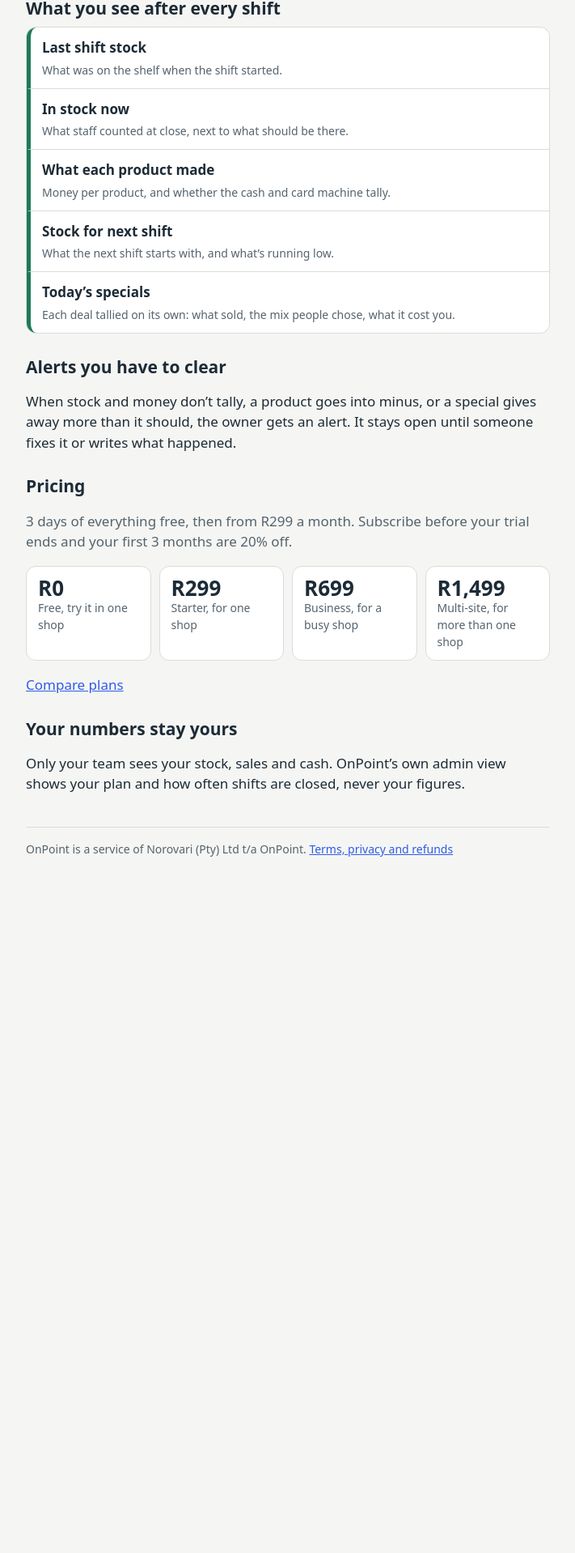
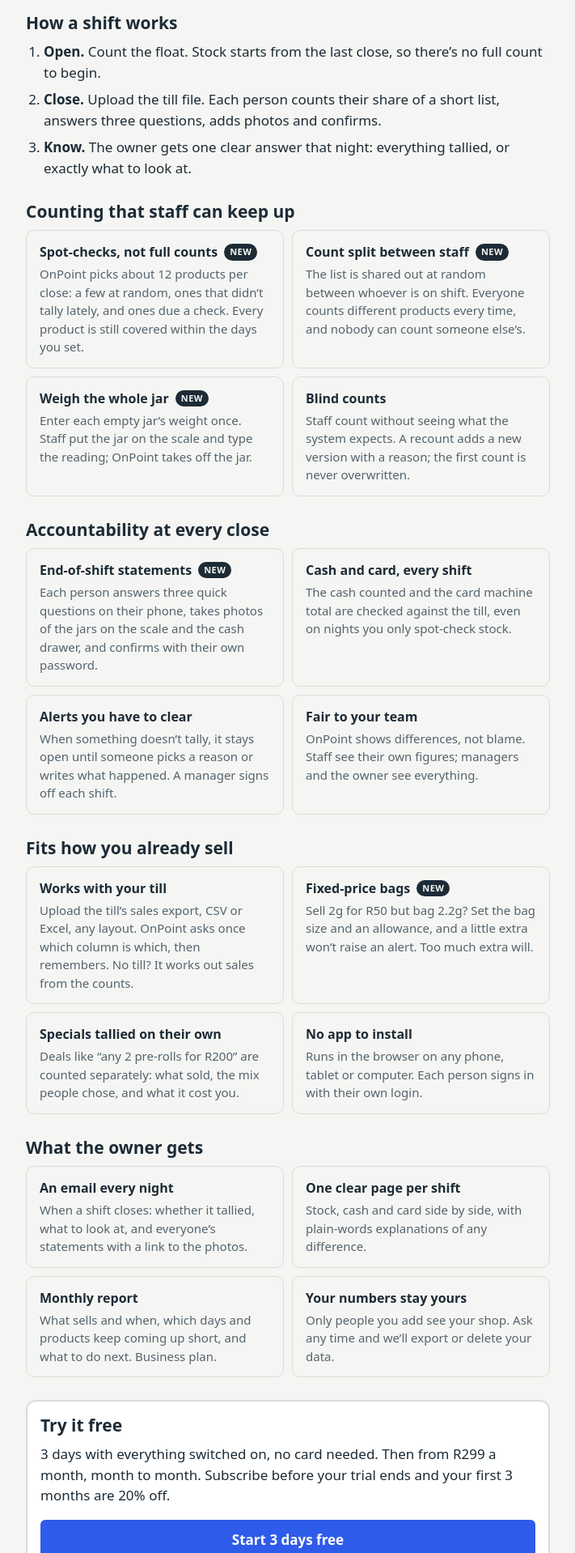
Before and after one commit to norovari/onPoint, a Next.js app: page / in a window 1280 px wide. Shown: the part 524-2442 px from the top of the page at 81% size, without its empty margins (284-995 px from the left). Before the commit the page ends 1703 px from the top, so only its background shows below. Built offline with nearby package versions, Linux system fonts and the light colour scheme; no server answers; a web font is replaced by a local one.

Commit message:
Front page: clear feature list with what's new
Co-Authored-By: Claude Opus 5.5 <noreply@anthropic.com>
Claude-Session: https://claude.ai/code/session_01K8rW3vEPuS5BmCGKeJsPWD

```diff
--- a/app/globals.css
+++ b/app/globals.css
@@ -201,3 +201,12 @@ details.faq[open] summary::after { content: "−"; }
 details.faq[open] summary { border-bottom: 1px solid var(--rule); }
 details.faq .faq-a { padding: 4px 16px 12px; }
 details.faq .faq-a ul { padding-left: 20px; }
+
+/* Front page */
+.howto { padding-left: 22px; margin: 0; }
+.howto li { margin: 0 0 8px; }
+.features { display: grid; gap: 10px; grid-template-columns: repeat(auto-fit, minmax(240px, 1fr)); }
+.feature { border: 1px solid var(--rule); border-radius: 10px; padding: 14px 16px; background: var(--paper); }
+.feature h3 { margin: 0 0 4px; font-size: 16px; display: flex; gap: 8px; align-items: center; flex-wrap: wrap; }
+.feature p { margin: 0; font-size: 15px; color: var(--ink-soft); }
+.badge { font-size: 11px; font-weight: 800; letter-spacing: .04em; text-transform: uppercase; padding: 2px 7px; border-radius: 999px; background: var(--ink); color: var(--paper); }
--- a/app/page.tsx
+++ b/app/page.tsx
@@ -2,6 +2,51 @@ import Link from "next/link";
 import { redirect } from "next/navigation";
 import { createClient } from "@/lib/supabase/server";
 import { LAUNCH_DISCOUNT, LEGAL_NAME, PLANS, TRIAL_DAYS } from "@/lib/plans";
+
+export const metadata = {
+  title: "OnPoint – Dispensary Tracker",
+  description: "Every shift accounted for. Without counting everything, every night.",
+};
+
+// Every feature here must be live in the app. Keep it short: one line each.
+const FEATURES: { group: string; items: { t: string; d: string; isNew?: boolean }[] }[] = [
+  {
+    group: "Counting that staff can keep up",
+    items: [
+      { t: "Spot-checks, not full counts", d: "OnPoint picks about 12 products per close: a few at random, ones that didn’t tally lately, and ones due a check. Every product is still covered within the days you set.", isNew: true },
+      { t: "Count split between staff", d: "The list is shared out at random between whoever is on shift. Everyone counts different products every time, and nobody can count someone else’s.", isNew: true },
+      { t: "Weigh the whole jar", d: "Enter each empty jar’s weight once. Staff put the jar on the scale and type the reading; OnPoint takes off the jar.", isNew: true },
+      { t: "Blind counts", d: "Staff count without seeing what the system expects. A recount adds a new version with a reason; the first count is never overwritten." },
+    ],
+  },
+  {
+    group: "Accountability at every close",
+    items: [
+      { t: "End-of-shift statements", d: "Each person answers three quick questions on their phone, takes photos of the jars on the scale and the cash drawer, and confirms with their own password.", isNew: true },
+      { t: "Cash and card, every shift", d: "The cash counted and the card machine total are checked against the till, even on nights you only spot-check stock." },
+      { t: "Alerts you have to clear", d: "When something doesn’t tally, it stays open until someone picks a reason or writes what happened. A manager signs off each shift." },
+      { t: "Fair to your team", d: "OnPoint shows differences, not blame. Staff see their own figures; managers and the owner see everything." },
+    ],
+  },
+  {
+    group: "Fits how you already sell",
+    items: [
+      { t: "Works with your till", d: "Upload the till’s sales export, CSV or Excel, any layout. OnPoint asks once which column is which, then remembers. No till? It works out sales from the counts." },
+      { t: "Fixed-price bags", d: "Sell 2g for R50 but bag 2.2g? Set the bag size and an allowance, and a little extra won’t raise an alert. Too much extra will.", isNew: true },
+      { t: "Specials tallied on their own", d: "Deals like “any 2 pre-rolls for R200” are counted separately: what sold, the mix people chose, and what it cost you." },
+      { t: "No app to install", d: "Runs in the browser on any phone, tablet or computer. Each person signs in with their own login." },
+    ],
+  },
+  {
+    group: "What the owner gets",
+    items: [
+      { t: "An email every night", d: "When a shift closes: whether it tallied, what to look at, and everyone’s statements with a link to the photos." },
+      { t: "One clear page per shift", d: "Stock, cash and card side by side, with plain-words explanations of any difference." },
+      { t: "Monthly report", d: "What sells and when, which days and products keep coming up short, and what to do next. Business plan." },
+      { t: "Your numbers stay yours", d: "Only people you add see your shop. Ask any time and we’ll export or delete your data." },
+    ],
+  },
+];
 
 export default async function Home() {
   // Signed-in users go straight to their shop
@@ -12,6 +57,7 @@ export default async function Home() {
   } catch (e) {
     if ((e as { digest?: string })?.digest?.startsWith("NEXT_REDIRECT")) throw e;
   }
+  const from = PLANS.find((p) => p.price > 0)!.price;
 
   return (
     <>
@@ -19,13 +65,15 @@ export default async function Home() {
         <span className="brand">On<b>Point</b></span>
         <nav className="nav" aria-label="Main">
           <Link href="/pricing">Pricing</Link>
+          <Link href="/faq">Questions</Link>
           <Link href="/login">Sign in</Link>
         </nav>
       </header>
       <main className="wrap">
-        <h1 style={{ fontSize: 38, marginTop: 28 }}>Does your stock and money tally after every shift?</h1>
-        <p className="lede" style={{ fontSize: 19 }}>
-          OnPoint is stock and cash control for dispensaries. Staff count at close. OnPoint works out what should be there, and you get an alert the moment stock or money goes missing.
+        <p className="small" style={{ margin: "24px 0 0", fontWeight: 700, letterSpacing: ".04em", textTransform: "uppercase", color: "var(--ink-soft)" }}>Stock and cash control for dispensaries</p>
+        <h1 style={{ fontSize: 36, margin: "6px 0 10px", lineHeight: 1.15 }}>Every shift accounted for. Without counting everything, every night.</h1>
+        <p className="lede" style={{ fontSize: 18 }}>
+          Your till knows what was sold. OnPoint checks it against what’s left on the shelf and in the till at every handover, and tells you in plain words if something doesn’t tally.
         </p>
 
         <form action="/demo" method="get" className="sheet" style={{ borderWidth: 2 }}>
@@ -37,41 +85,40 @@ export default async function Home() {
           <p className="muted small" style={{ margin: "10px 0 0" }}>Opens a sample shift with your name on it. No sign-up needed.</p>
         </form>
 
-        <h2>What you see after every shift</h2>
-        <ul className="lines">
-          {[
-            ["Last shift stock", "What was on the shelf when the shift started."],
-            ["In stock now", "What staff counted at close, next to what should be there."],
-            ["What each product made", "Money per product, and whether the cash and card machine tally."],
-            ["Stock for next shift", "What the next shift starts with, and what’s running low."],
-            ["Today’s specials", "Each deal tallied on its own: what sold, the mix people chose, what it cost you."],
-          ].map(([t, d]) => (
-            <li key={t} className="line" data-status="matched">
-              <span className="name">{t}</span>
-              <span className="meta">{d}</span>
-            </li>
-          ))}
-        </ul>
+        <h2>How a shift works</h2>
+        <ol className="howto">
+          <li><strong>Open.</strong> Count the float. Stock starts from the last close, so there’s no full count to begin.</li>
+          <li><strong>Close.</strong> Upload the till file. Each person counts their share of a short list, answers three questions, adds photos and confirms.</li>
+          <li><strong>Know.</strong> The owner gets one clear answer that night: everything tallied, or exactly what to look at.</li>
+        </ol>
 
-        <h2>Alerts you have to clear</h2>
-        <p>When stock and money don’t tally, a product goes into minus, or a special gives away more than it should, the owner gets an alert. It stays open until someone fixes it or writes what happened.</p>
-
-        <h2>Pricing</h2>
-        <p className="muted">
-          {TRIAL_DAYS} days of everything free, then from R{PLANS[1].price} a month. Subscribe before your trial ends and your first {LAUNCH_DISCOUNT.months} months are {LAUNCH_DISCOUNT.pct}% off.
-        </p>
-        <div className="figures">
-          {PLANS.map((p) => (
-            <div key={p.id} className="figure">
-              <div className="value">{p.price ? `R${p.price.toLocaleString("en-ZA")}` : "R0"}</div>
-              <div className="label">{p.name}, {p.blurb.toLowerCase()}</div>
-            </div>
+        <div id="features">
+          {FEATURES.map((g, i) => (
+            <section key={g.group} aria-labelledby={`f${i}`}>
+              <h2 id={`f${i}`}>{g.group}</h2>
+              <div className="features">
+                {g.items.map((f) => (
+                  <div key={f.t} className="feature">
+                    <h3>{f.t}{f.isNew && <span className="badge">New</span>}</h3>
+                    <p>{f.d}</p>
+                  </div>
+                ))}
+              </div>
+            </section>
           ))}
         </div>
-        <p><Link href="/pricing">Compare plans</Link></p>
 
-        <h2>Your numbers stay yours</h2>
-        <p>Only your team sees your stock, sales and cash. OnPoint’s own admin view shows your plan and how often shifts are closed, never your figures.</p>
+        <div className="sheet" style={{ marginTop: 28, borderWidth: 2 }}>
+          <h2 style={{ marginTop: 0 }}>Try it free</h2>
+          <p style={{ marginTop: 0 }}>
+            {TRIAL_DAYS} days with everything switched on, no card needed. Then from R{from} a month, month to month.
+            Subscribe before your trial ends and your first {LAUNCH_DISCOUNT.months} months are {LAUNCH_DISCOUNT.pct}% off.
+          </p>
+          <Link href="/signup" className="button" style={{ width: "100%" }}>Start {TRIAL_DAYS} days free</Link>
+          <p className="small" style={{ margin: "10px 0 0" }}>
+            <Link href="/pricing">Compare plans</Link> · <Link href="/faq">Questions</Link> · <a href="https://wa.me/27696425639">WhatsApp us</a>
+          </p>
+        </div>
 
         <footer className="muted small" style={{ marginTop: 40, borderTop: "1px solid var(--rule)", paddingTop: 16 }}>
           OnPoint is a service of {LEGAL_NAME}. <Link href="/terms">Terms, privacy and refunds</Link>
```
